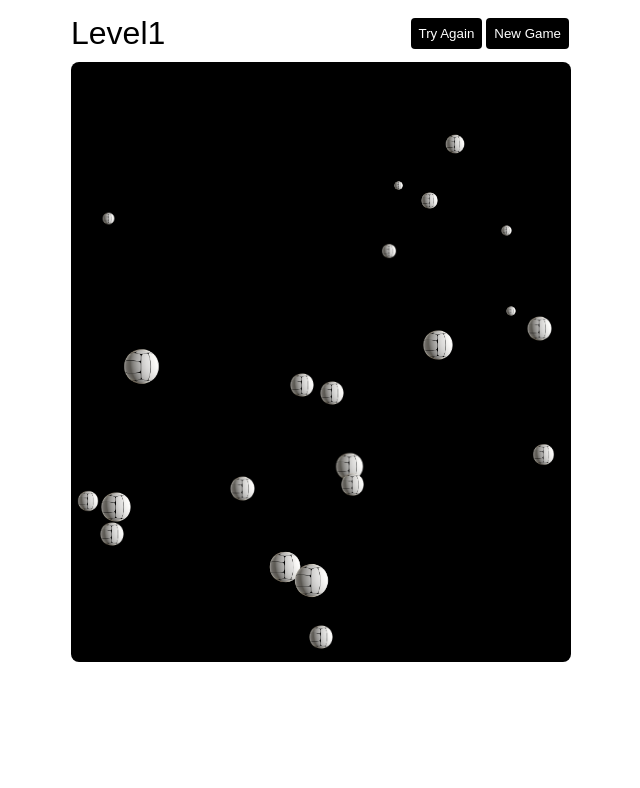
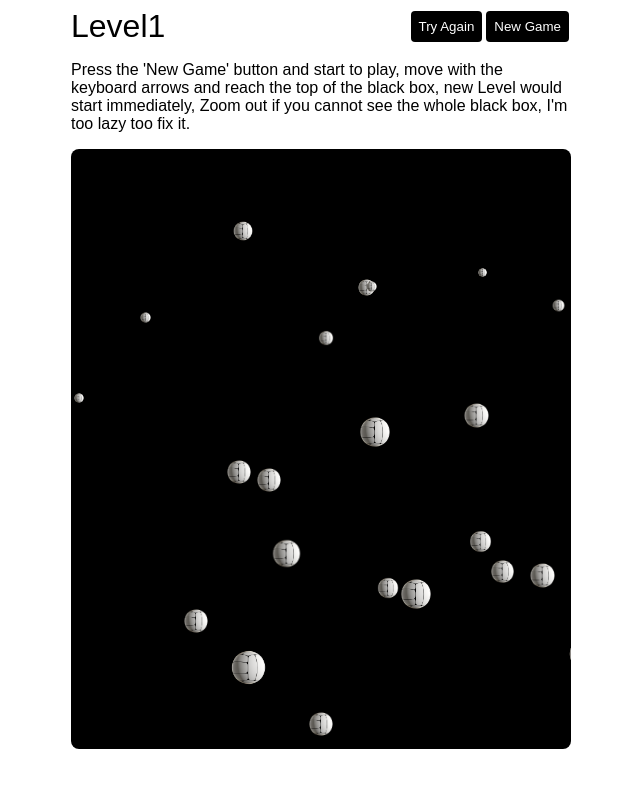
Before and after one commit to eylonshm/BallsRace, a website built with Parcel: page src/index.html in a window 1280 px wide. Shown: the whole page, without its empty margins (319-959 px from the left). Built offline with nearby package versions, Linux system fonts and the light colour scheme.

Commit message:
Add instructions

```diff
--- a/src/index.html
+++ b/src/index.html
@@ -6,7 +6,8 @@
   </head>
   <body>
     <div id="main" class="main">
-      <div id="display">
+      <div class="display">
+        <div id="gameDataContainer">
           <div class="levelContainer">
             <div id="level">Level</div>
             <div id="levelCount">1</div>
@@ -15,6 +16,13 @@
             <button class="gameButton" id="try">Try Again</button>
             <button class="gameButton" id="new">New Game</button>
           </div>
+        </div>
+        <p class="instructions">
+          Press the 'New Game' button and start to play, move with the keyboard
+          arrows and reach the top of the black box, new Level would start
+          immediately, Zoom out if you cannot see the whole black box, I'm too
+          lazy too fix it.
+        </p>
       </div>
       <canvas
         id="playField"
@@ -47,12 +55,22 @@
       border-radius: 8px;
     }
 
-    #display {
+    .display {
+      display: flex;
+      flex-direction: column;
+      width: var(--width);
+      margin-top: 90px;
+    }
+
+    .instructions {
+      font-size: 16px;
+    }
+
+    #gameDataContainer {
       display: flex;
       justify-content: space-between;
       align-items: center;
       width: var(--width);
-      padding: 10px 0;
     }
 
     .levelContainer,
```
Lines whose indentation alone changed are shown as unchanged.
